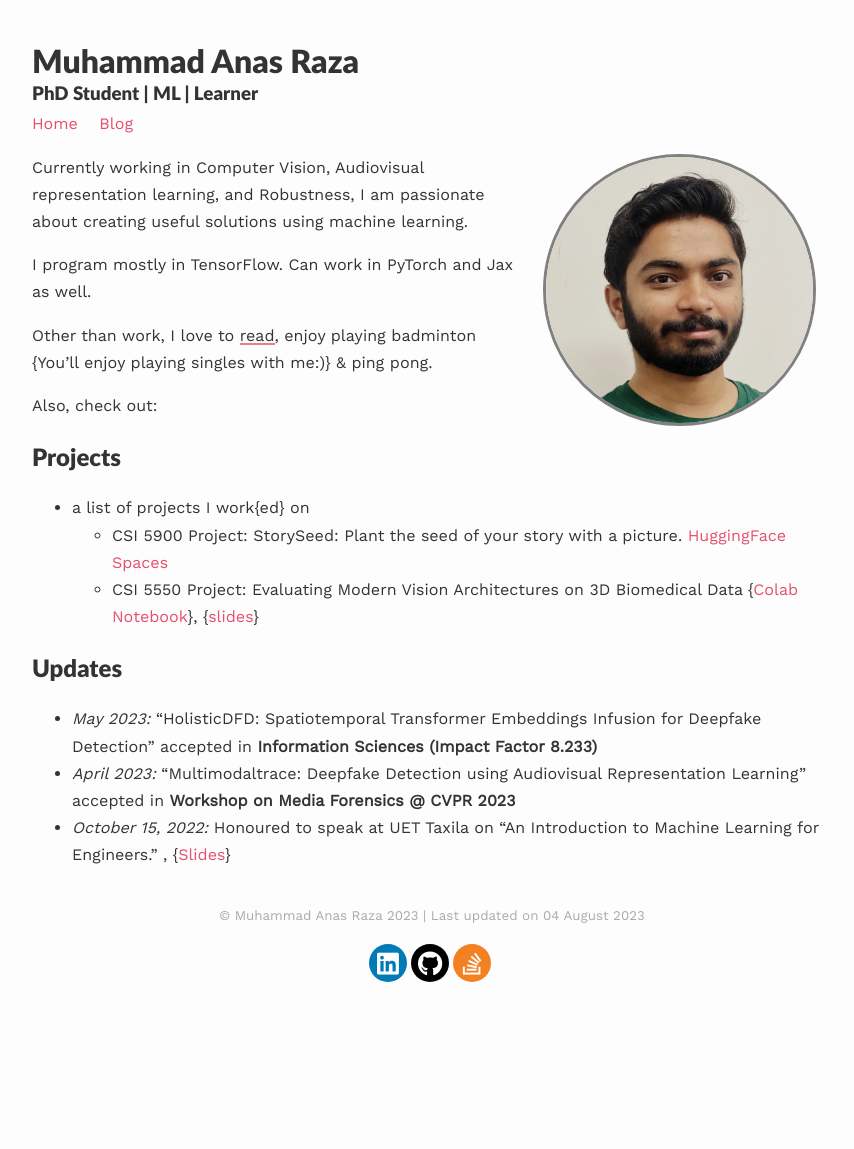
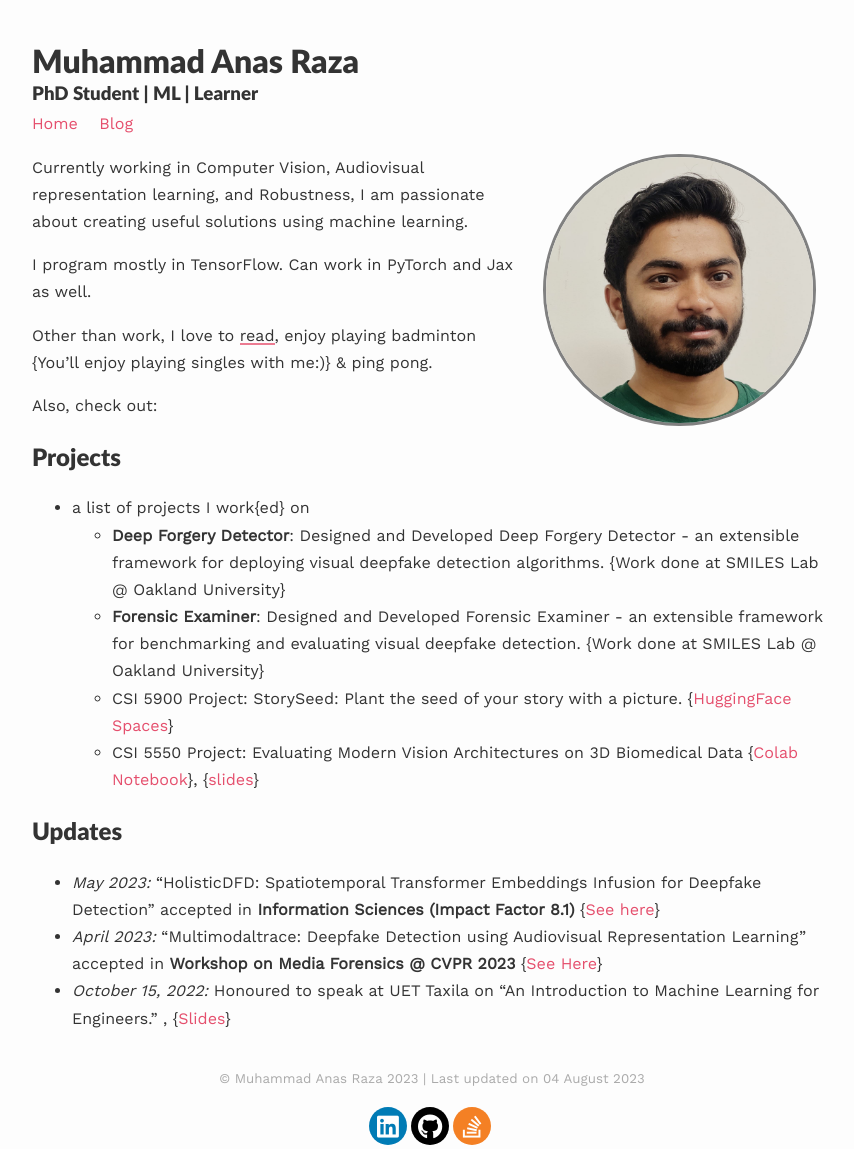
Before and after one commit to anas-rz/anas-rz.github.io, a Jekyll site: the page built from index.md, in a window 1280 px wide. Shown: the whole page, without its empty margins (208-1062 px from the left). Built offline with Jekyll 4.4.1, drawn with Linux system fonts in a browser that asks for light colours; nearby versions of some CDN libraries; a script that is not in the unit is left out; before the commit the page ends 986 px from its top, so only the background shows below that.

Commit message:
Update index.md

```diff
--- a/index.md
+++ b/index.md
@@ -16,10 +16,12 @@ Also, check out:
 
 ## Projects
 - a list of projects I work{ed} on
-  - CSI 5900 Project: StorySeed: Plant the seed of your story with a picture. [HuggingFace Spaces](https://huggingface.co/spaces/anasrz/StorySeed)
+  - **Deep Forgery Detector**: Designed and Developed Deep Forgery Detector - an extensible framework for deploying visual deepfake detection algorithms. \{Work done at SMILES Lab @ Oakland University\}
+  - **Forensic Examiner**: Designed and Developed Forensic Examiner - an extensible framework for benchmarking and evaluating visual deepfake detection. \{Work done at SMILES Lab @ Oakland University\}
+  - CSI 5900 Project: StorySeed: Plant the seed of your story with a picture. \{[HuggingFace Spaces](https://huggingface.co/spaces/anasrz/StorySeed)\}
   - CSI 5550 Project: Evaluating Modern Vision Architectures on 3D Biomedical Data \{[Colab Notebook](https://colab.research.google.com/drive/1nz-NtGxC3NeSJh4ZWQ8jabzBlawnvIWe?usp=sharing)\}, \{[slides](https://docs.google.com/presentation/d/1o1SD0WHBJEqvjOIJWys-Y6z80uuiejmC/edit?usp=sharing&ouid=118316226676823953327&rtpof=true&sd=true)\}
 
 ## Updates
-  - *May 2023:* "HolisticDFD: Spatiotemporal Transformer Embeddings Infusion for Deepfake Detection" accepted in **Information Sciences (Impact Factor 8.233)**
-  - *April 2023:* "Multimodaltrace: Deepfake Detection using Audiovisual Representation Learning" accepted in **Workshop on Media Forensics @ CVPR 2023**
+  - *May 2023:* "HolisticDFD: Spatiotemporal Transformer Embeddings Infusion for Deepfake Detection" accepted in **Information Sciences (Impact Factor 8.1)** \{[See here](https://www.sciencedirect.com/science/article/abs/pii/S0020025523009374)\}
+  - *April 2023:* "Multimodaltrace: Deepfake Detection using Audiovisual Representation Learning" accepted in **Workshop on Media Forensics @ CVPR 2023** \{[See Here](https://openaccess.thecvf.com/content/CVPR2023W/WMF/html/Raza_Multimodaltrace_Deepfake_Detection_Using_Audiovisual_Representation_Learning_CVPRW_2023_paper.html)\}
   - *October 15, 2022:* Honoured to speak at UET Taxila on "An Introduction to Machine Learning for Engineers." , \{[Slides](https://docs.google.com/presentation/d/1HIWUd9OQaHk1D1ESe77uEcZ6ir7DKLdQIj3rKms_yPs/edit?usp=sharing)\}
```
